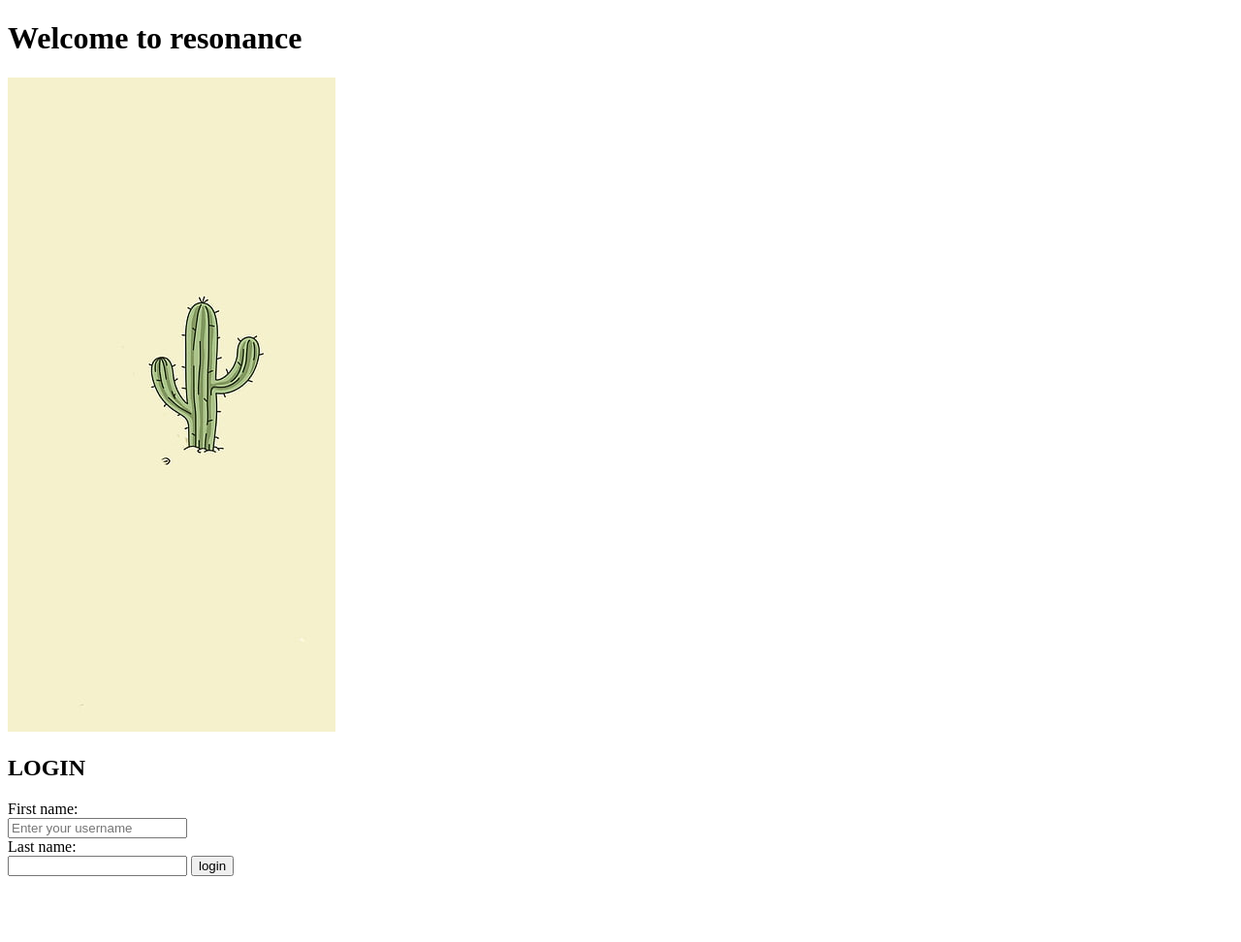
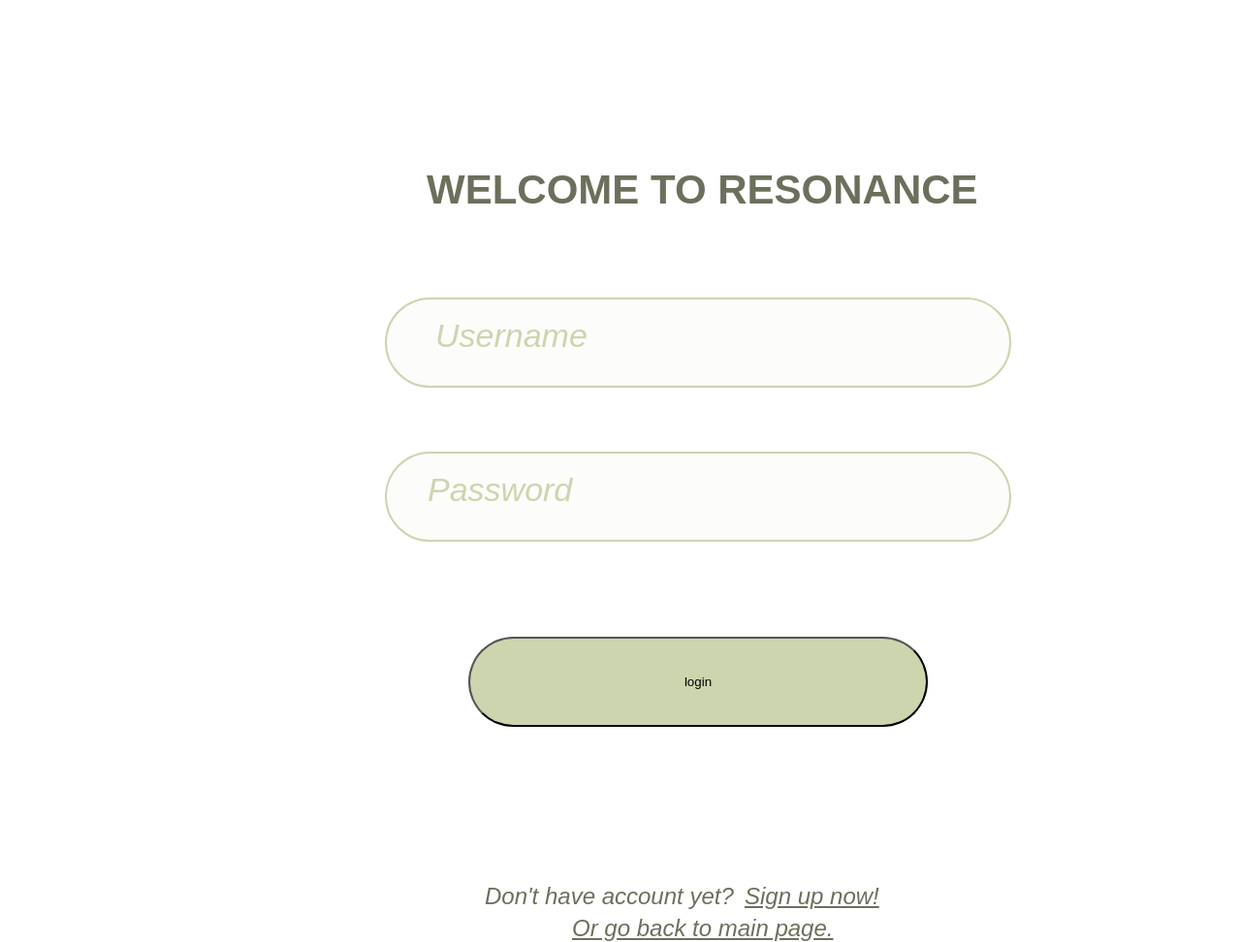
Before and after one commit to Recurchen/Resonance, a plain HTML site: page login.html in a window 1280 px wide. Shown: the whole page at 97% size. Before the commit the page ends 912 px from the top, so only its background shows below. Drawn offline with Linux system fonts and the light colour scheme.

Commit message:
edit sign up, add log in

```diff
--- a/SignUp.css
+++ b/SignUp.css
@@ -5,8 +5,8 @@
     left: 507px;
     top: 109px;
 
-    font-family: Montserrat;
-    font-style: normal;
+    font-family: Arial;
+    font-style: bold;
     font-weight: 800;
     font-size: 32px;
     line-height: 29px;
--- /dev/null
+++ b/login.css
@@ -0,0 +1,140 @@
+
+#greeting {
+    position: absolute;
+    width: 700px;
+    height: 107px;
+    left: 440px;
+    top: 114px;
+
+    font-family: Arial;
+    font-style: bold;
+    font-weight: 600;
+    font-size: 42px;
+    line-height: 44px;
+    display: flex;
+    align-items: center;
+    text-align: center;
+
+    color: #6B705C;
+}
+
+#username {
+    position: absolute;
+    width: 646px;
+    height: 93px;
+    left: 397px;
+    top: 307px;
+
+    background: rgba(240, 239, 235, 0.2);
+    border: 2px solid #CCD5AE;
+    box-sizing: border-box;
+    border-radius: 100px;
+    padding: 10px;
+}
+
+#username::placeholder{
+    font-family: Arial;
+    font-style: italic;
+    font-weight: normal;
+    font-size: 34px;
+    line-height: 41px;
+    padding: 40px;
+    color: #CCD5AE;
+}
+
+#pw {
+    position: absolute;
+    width: 646px;
+    height: 93px;
+    left: 397px;
+    top: 466px;
+
+    background: rgba(240, 239, 235, 0.2);
+    border: 2px solid #CCD5AE;
+    box-sizing: border-box;
+    border-radius: 100px;
+}
+
+#pw::placeholder{
+    font-family: Arial;
+    font-style: italic;
+    font-weight: normal;
+    font-size: 34px;
+    line-height: 41px;
+    padding: 40px;
+    color: #CCD5AE;
+}
+
+
+#redirect_cue {
+    position: absolute;
+    width: 400px;
+    height: 28px;
+    left: 500px;
+    top: 891px;
+
+    font-family: Arial;
+    font-style: italic;
+    font-weight: normal;
+    font-size: 24px;
+    line-height: 28px;
+    /* identical to box height */
+
+    display: flex;
+    align-items: center;
+
+    color: #6B705C;
+}
+
+#redirect_to_log_in {
+    position: absolute;
+    width: 400px;
+    height: 28px;
+    left: 768px;
+    top: 891px;
+
+    font-family: Arial;
+    font-style: italic;
+    font-weight: normal;
+    font-size: 24px;
+    line-height: 28px;
+    /* identical to box height */
+
+    display: flex;
+    align-items: center;
+    text-decoration-line: underline;
+
+    color: #6B705C;
+}
+
+#redirect_to_main {
+    position: absolute;
+    width: 400px;
+    height: 28px;
+    left: 590px;
+    top: 924px;
+
+    font-family: Arial;
+    font-style: italic;
+    font-weight: normal;
+    font-size: 24px;
+    line-height: 28px;
+    /* identical to box height */
+
+    display: flex;
+    align-items: center;
+    text-decoration-line: underline;
+
+    color: #6B705C;
+}
+
+#submit_button {
+    position: absolute;
+    width: 474px;
+    height: 93px;
+    left: 483px;
+    top: 657px;
+
+    background: #CCD5AE;
+    border-radius: 100px;
+}
--- a/login.html
+++ b/login.html
@@ -5,24 +5,32 @@
     <meta http-equiv="X-UA-Compatible" content="IE=edge">
     <meta name="viewport" content="width=device-width, initial-scale=1.0">
     <title>Resonance</title>
+    <link rel = "stylesheet" href = "login.css">
 </head>
 <body>
 
     <script src = "interaction.js"> </script>
 
-    <h1> Welcome to resonance</h1>
-    <img src = "cactus.jpeg">
+    <h1 id = "greeting">WELCOME TO RESONANCE</h1>
 
     <div id = "login">
-        <h2> LOGIN</h2>
         <form class = "box" action = "index.html" method = "post">
-            <label for = "fname"> First name:</label><br>
-            <input type = "text" id = "username" placeholder = "Enter your username" name = "fname"><br>
-            <label for = "lname"> Last name:</label><br>
-            <input type = "text" id ="pw" name = "lname">
-            <input type = "submit" name = "submit_button" value = "login" onclick = "login_valid()">
+            <!-- <label for = "fname" id = "ask_fname"> First name:</label><br> -->
+            <input type = "text" id = "username" placeholder = "Username"><br>
+            <!-- <label for = "pw" id = "ask_pw"> Password111</label><br> -->
+            <input type = "text" id ="pw" placeholder = "Password"><br>
+            <input type = "submit" id = "submit_button" value = "login" onclick = "login_valid()">
         </form>
+    </div>
 
+    <div>
+        <h2 id = "redirect_cue">Don't have account yet?</h2>
+        <div id = "redirect">
+            <a href = "SignUp.html"><h2 id = "redirect_to_log_in">Sign up now!</h2></a>
+        </div>
+        <div id = "redirect">
+            <a href = "index.html"><h2 id = "redirect_to_main">Or go back to main page.</h2></a>
+        </div>
     </div>
 
 </body>
```
Also changed, not shown: SignUp.html (+4 -4 lines).
